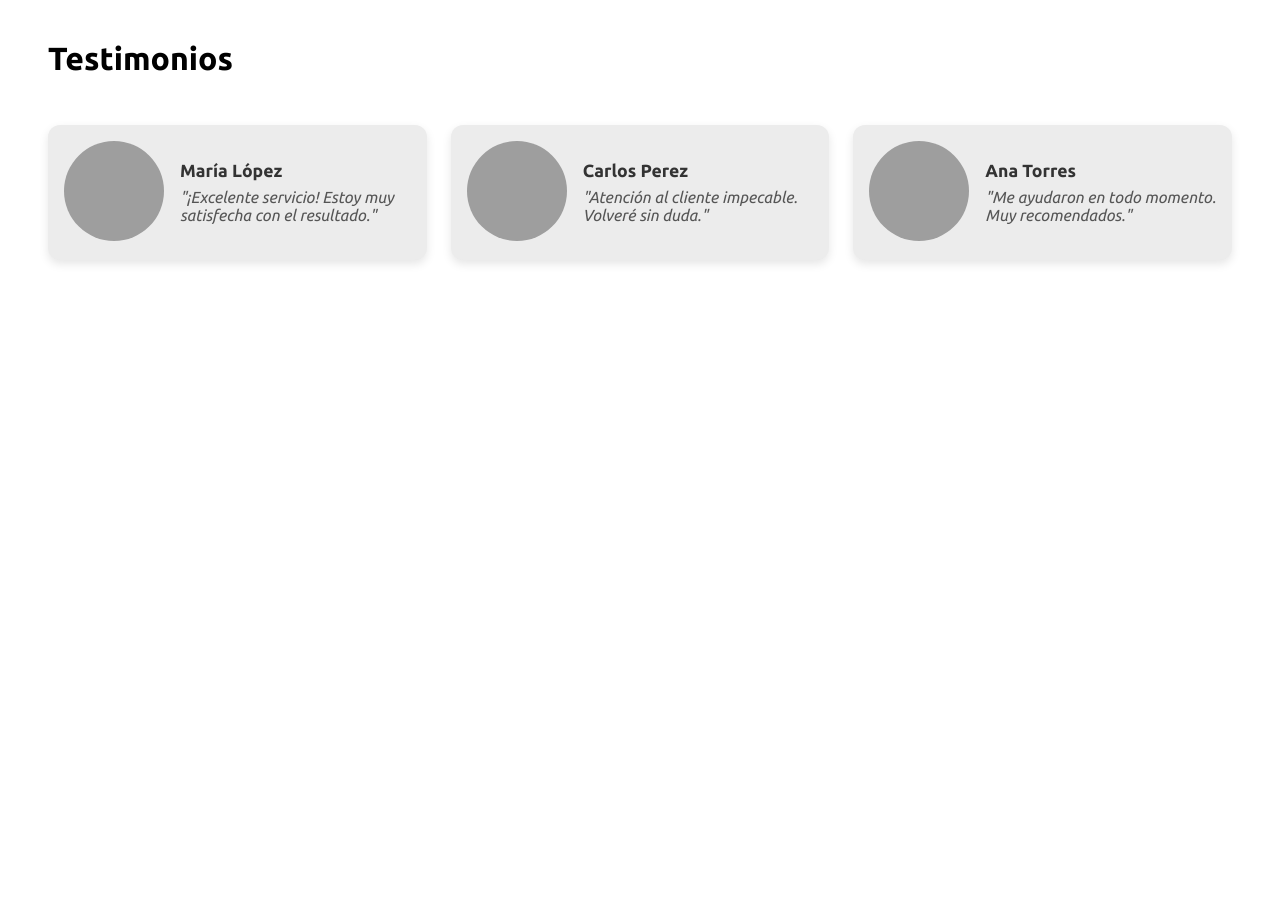
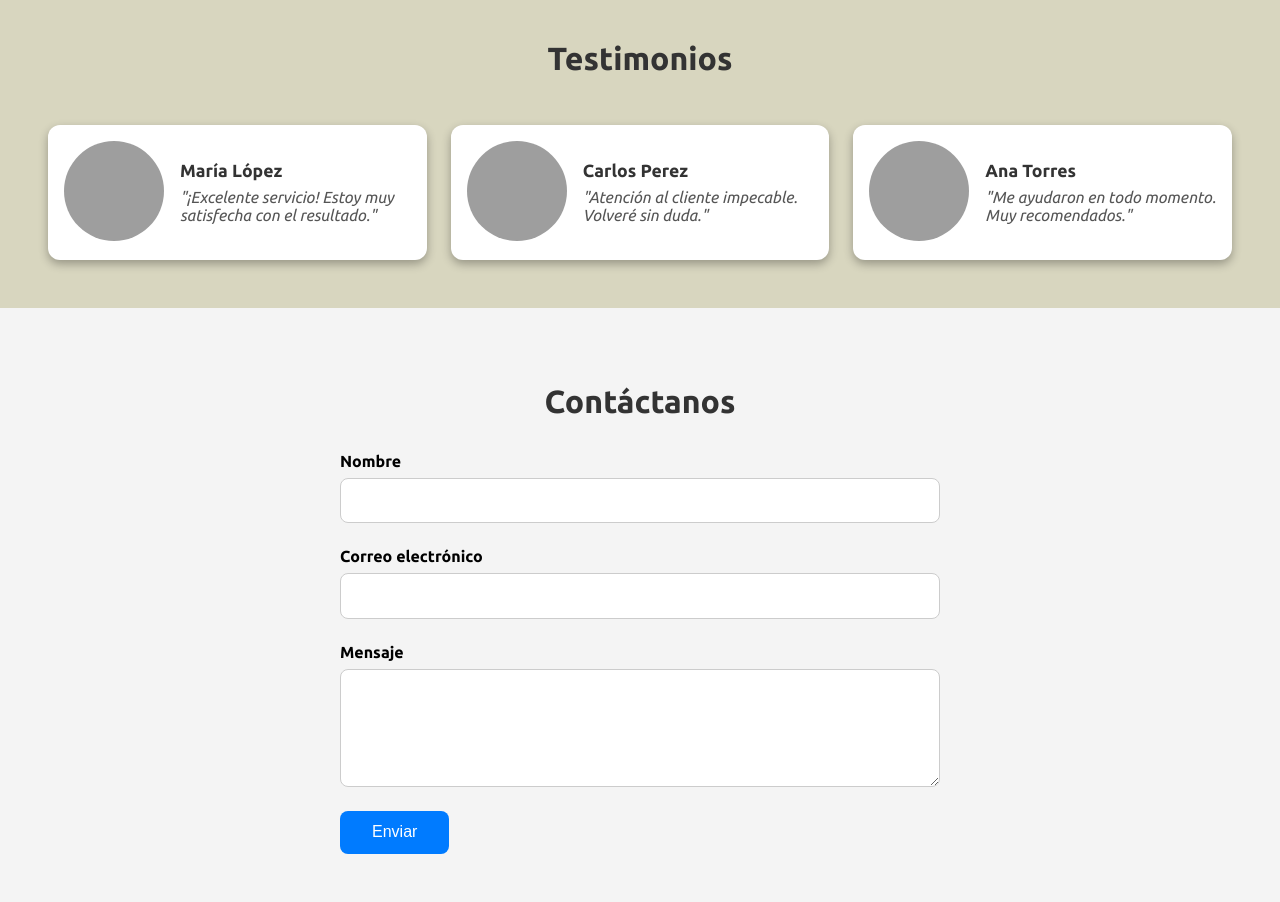
Before and after one commit to losh3/proyectos-y-practicas, a plain HTML site: page sv75116514/pages/index.html in a window 1280 px wide. Shown: the part 2040-2942 px from the top of the page. Before the commit the page ends 2348 px from the top, so only its background shows below. Drawn offline with Linux system fonts and the light colour scheme; grey boxes are pictures that could not be loaded.

Commit message:
Se agregó formularios de contacto

```diff
--- a/sv75116514/css/style.css
+++ b/sv75116514/css/style.css
@@ -110,9 +110,9 @@ nav a:hover{
     font-size: 1.2em;
     color: #fff;
 }
-/* FIN DE ESTILOS DE TEXTO PRINCIPAL, PARRAFO Y LISTA DESORDENADA (BENEFICIOS)*/
+/* FIN DE ESTILOS DE TEXTO PRINCIPAL, PARRAFO Y LISTA DESORDENADA (BENEFICIOS) - HERO PRINCIPAL*/
 
-/* ESTILOS DE FORMULARIO DEL HERO */
+/* ESTILOS DE FORMULARIO DEL HERO - PRINCIPAL*/
 .hero-form {
     flex: 1 1 300px;
     padding: 10px 30px 30px;
@@ -149,7 +149,7 @@ nav a:hover{
   .hero-form button:hover {
     background-color: #067302;
 }
-/* FIN DE ESTILOS DE FORMULARIO DEL HERO */
+/* FIN DE ESTILOS DE FORMULARIO DEL HERO - PRINCIPAL*/
 
 /* MEDIA QUERYS - HERO PRINCIPAL */
 @media (max-width: 1024px) {
@@ -220,13 +220,15 @@ nav a:hover{
 /* ESTILOS DE TESTIMONIOS */
 .testimonios {
     padding: 3em;
-    background-color: #fff;
+    background-color: #d8d6bf;
+    box-shadow: 0 4px 10px rgba(0,0,0,0.7);
   }
 
   .testimonios h2 {
-    text-align: left;
+    text-align: center;
     margin-bottom: 1.5em;
     font-size: 2em;
+    color: #333;
   }
 
   .content-testi {
@@ -241,10 +243,10 @@ nav a:hover{
     display: flex;
     align-items: center;
     gap: 1em;
-    background-color: #ececec;
+    background-color: #FFF;
     padding: 1em;
     border-radius: 12px;
-    box-shadow: 0 4px 10px rgba(0,0,0,0.1);
+    box-shadow: 0 4px 10px rgba(0,0,0,0.3);
     box-sizing: border-box;
     min-width: 250px;
   }
@@ -284,3 +286,64 @@ nav a:hover{
       margin-top: 0.5rem;
     }
   }
+
+  .contacto {
+    padding: 3em;
+    background-color: #f4f4f4;
+  }
+
+  .contacto h2 {
+    text-align: center;
+    margin-bottom: 2rem;
+    font-size: 2rem;
+    color: #333;
+  }
+
+  .formulario-contacto {
+    display: flex;
+    flex-direction: column;
+    gap: 1.5rem;
+    max-width: 600px;
+    margin: 0 auto;
+  }
+
+  .form-group {
+    display: flex;
+    flex-direction: column;
+  }
+
+  .form-group label {
+    margin-bottom: 0.5rem;
+    font-weight: bold;
+  }
+
+  .form-group input,
+  .form-group textarea {
+    padding: 0.8rem;
+    border: 1px solid #ccc;
+    border-radius: 8px;
+    font-size: 1rem;
+    resize: vertical;
+  }
+
+  .boton-form {
+    align-self: flex-start;
+    background-color: #007bff;
+    color: #fff;
+    padding: 0.8rem 2rem;
+    border: none;
+    border-radius: 8px;
+    font-size: 1rem;
+    cursor: pointer;
+    transition: background-color 0.3s ease;
+  }
+
+  .boton-form:hover {
+    background-color: #0056b3;
+  }
+
+  @media (max-width: 768px){
+    .boton-form{
+        align-self: center;
+    }
+  }
--- a/sv75116514/pages/index.html
+++ b/sv75116514/pages/index.html
@@ -89,6 +89,8 @@
         </div>
       </section>
       <!-- FIN DE TARJETAS Y SERVICIOS -->
+
+      <!-- SECCIÓN TESTIMONIOS -->
        <section class="testimonios">
         <h2>Testimonios</h2>
         <div class="content-testi">
@@ -119,8 +121,28 @@
                     <p>"Me ayudaron en todo momento. Muy recomendados."</p>
                 </div>
             </div>
-
         </div>
        </section>
+       <!-- FIN DE TARJETAS TESTIMONIOS -->
+
+       <!-- FORMULARIO DE CONTACTO  -->
+       <section class="contacto">
+        <h2>Contáctanos</h2>
+        <form class="formulario-contacto">
+          <div class="form-group">
+            <label for="nombre">Nombre</label>
+            <input type="text" id="nombre" name="nombre" required>
+          </div>
+          <div class="form-group">
+            <label for="correo">Correo electrónico</label>
+            <input type="email" id="correo" name="correo" required>
+          </div>
+          <div class="form-group">
+            <label for="mensaje">Mensaje</label>
+            <textarea id="mensaje" name="mensaje" rows="5" required></textarea>
+          </div>
+          <button type="submit" class="boton-form">Enviar</button>
+        </form>
+      </section>
 </body>
 </html>
```
